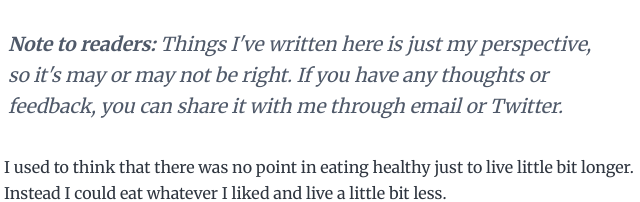
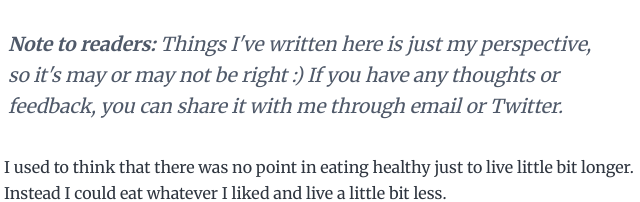
Before and after one commit to shankarsaravanan/personalblog, a Gatsby site: page /2022-05-24-misconception-i-had-about-eating-healthy-food-4/ in a window 1280 px wide. Shown: the part 255-457 px from the top of the page, 320-960 px from the left. Built offline with nearby package versions, Linux system fonts and the light colour scheme; Gatsby itself is replaced by a stand-in of ours.

Commit message:
Update Blog “2022-05-24-misconception-i-had-about-eating-healthy-food-4”

```diff
--- a/content/blog/2022-05-24-misconception-i-had-about-eating-healthy-food-4.md
+++ b/content/blog/2022-05-24-misconception-i-had-about-eating-healthy-food-4.md
@@ -3,7 +3,7 @@ layout: blog
 title: Misconception I had about eating healthy food
 date: 2022-05-24T15:51:33.121Z
 ---
-> **Note to readers:** Things I've written here is just my perspective, so it's may or may not be right. If you have any thoughts or feedback, you can share it with me through email or Twitter.
+> **Note to readers:** Things I've written here is just my perspective, so it's may or may not be right :) If you have any thoughts or feedback, you can share it with me through email or Twitter.
 
 I used to think that there was no point in eating healthy just to live little bit longer. Instead I could eat whatever I liked and live a little bit less.
 
```
